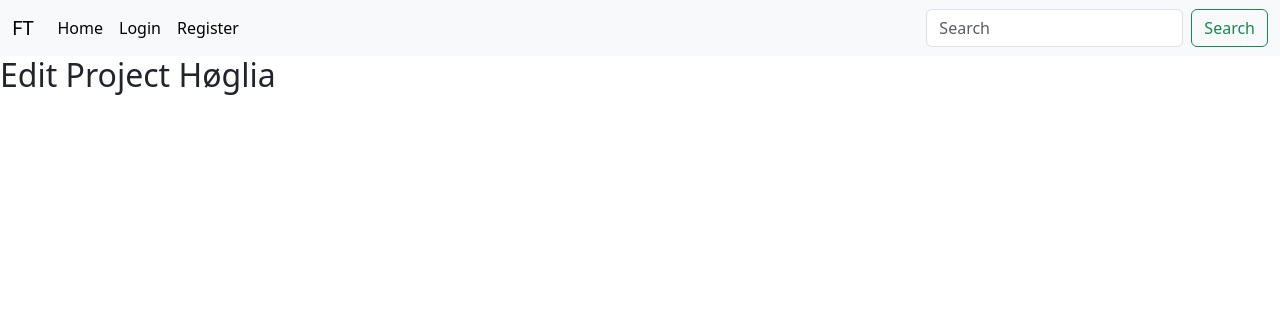
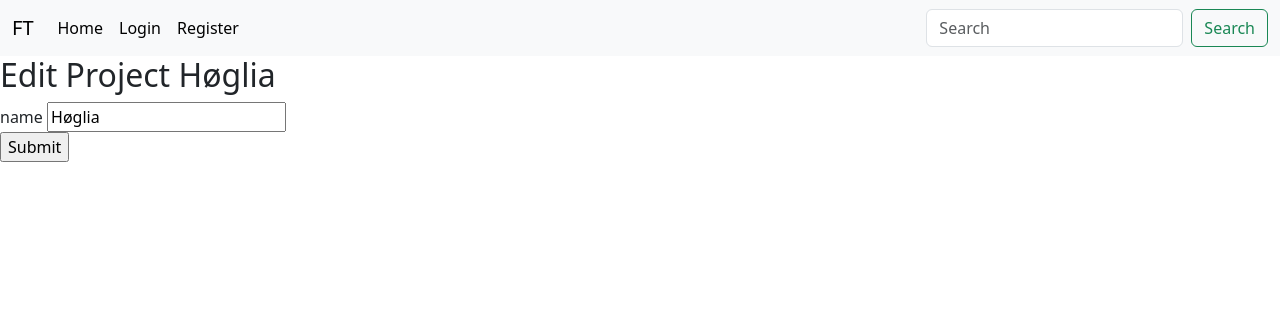
Before and after one commit to MichaelHelgesen/ft, a Flask app: a page that uses FT/projects/templates/project_edit.html in a window 1280 px wide. Shown: the top 316 px of the page. Run offline with Flask 3, Linux system fonts and the light colour scheme.

Commit message:
adding project detail page

```diff
--- a/FT/forms/webforms.py
+++ b/FT/forms/webforms.py
@@ -32,6 +32,10 @@ class ProjectForm(FlaskForm):
     name = StringField('name', validators=[DataRequired()])
     submit = SubmitField("Submit")
 
+class UpdateProjectForm(FlaskForm):
+    name = StringField('name', validators=[DataRequired()])
+    submit = SubmitField("Submit")
+
 class AddApartmentForm(FlaskForm):
     apartment_id = StringField('apartment_id', validators=[DataRequired()])
     project = SelectField('projects')
--- a/FT/projects/routes.py
+++ b/FT/projects/routes.py
@@ -49,5 +49,18 @@ def project_list():
 @projects.route('/projects/<string:slug>', methods=["GET", "POST"])
 def project_edit(slug):
     project = Project.query.filter_by(slug=slug).first()
+    form = webforms.UpdateProjectForm()
+    form.name.data = project.name.title()
     name = project.name
-    return render_template("project_edit.html", name=name.title())
+    if request.method == "POST":
+        if form.validate_on_submit():
+                project.name = request.form["name"].upper()
+                project.slug = str_to_slug(request.form["name"])
+                db.session.commit()
+                flash("Project updated!")
+                return redirect(url_for("projects.project_list"))
+        else:
+            flash("Error")
+            return redirect(url_for("projects.project_list"))
+
+    return render_template("project_edit.html", name=name.title(), slug=slug, form=form)
--- a/FT/projects/templates/project_edit.html
+++ b/FT/projects/templates/project_edit.html
@@ -9,5 +9,11 @@
 {% endfor %}
 {{ sample_data }}
 <h2>Edit Project {{ name }}</h2>
-
+<form action="/projects/{{ slug }}" method="POST">
+    {{ form.hidden_tag() }}
+    {{ form.name.label }}
+    {{ form.name }}
+    <br />
+    {{ form.submit }}
+</form>
 {% endblock %}
```
Also changed, not shown: instance/ft.db.
